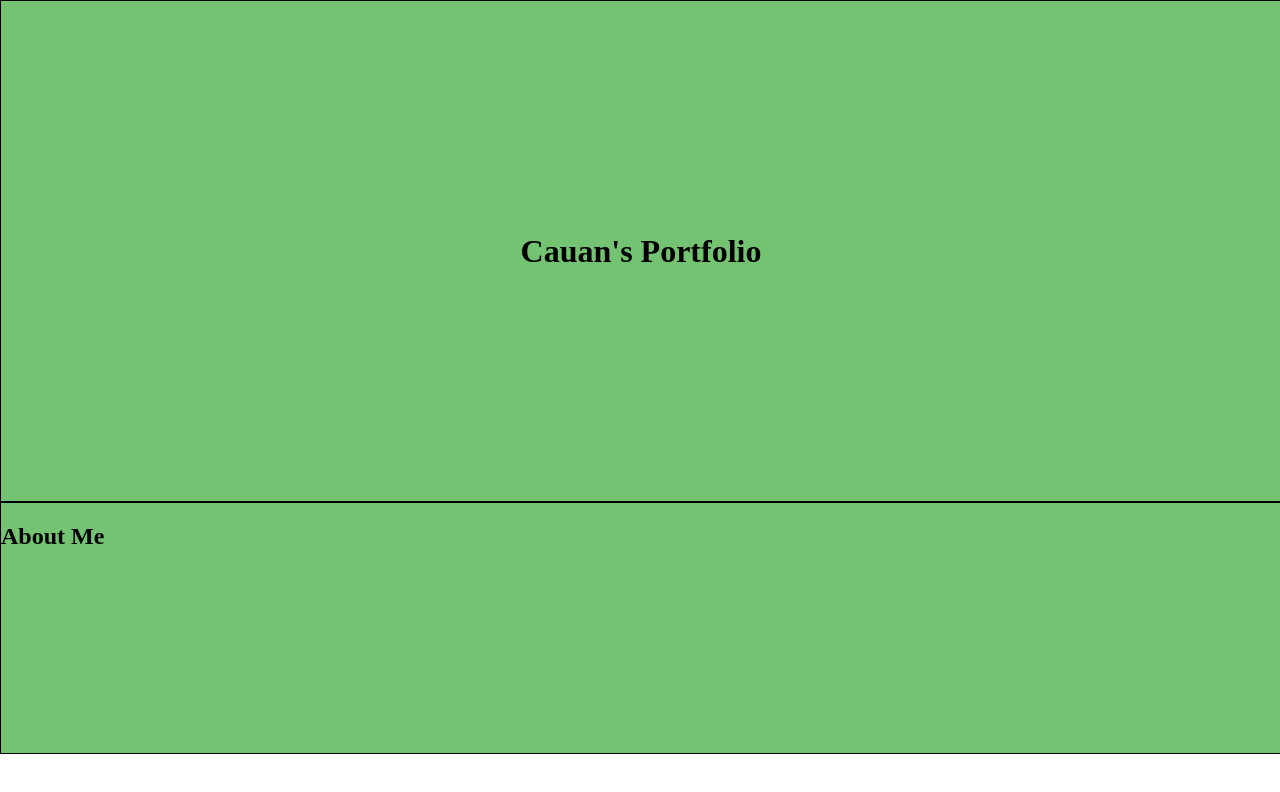
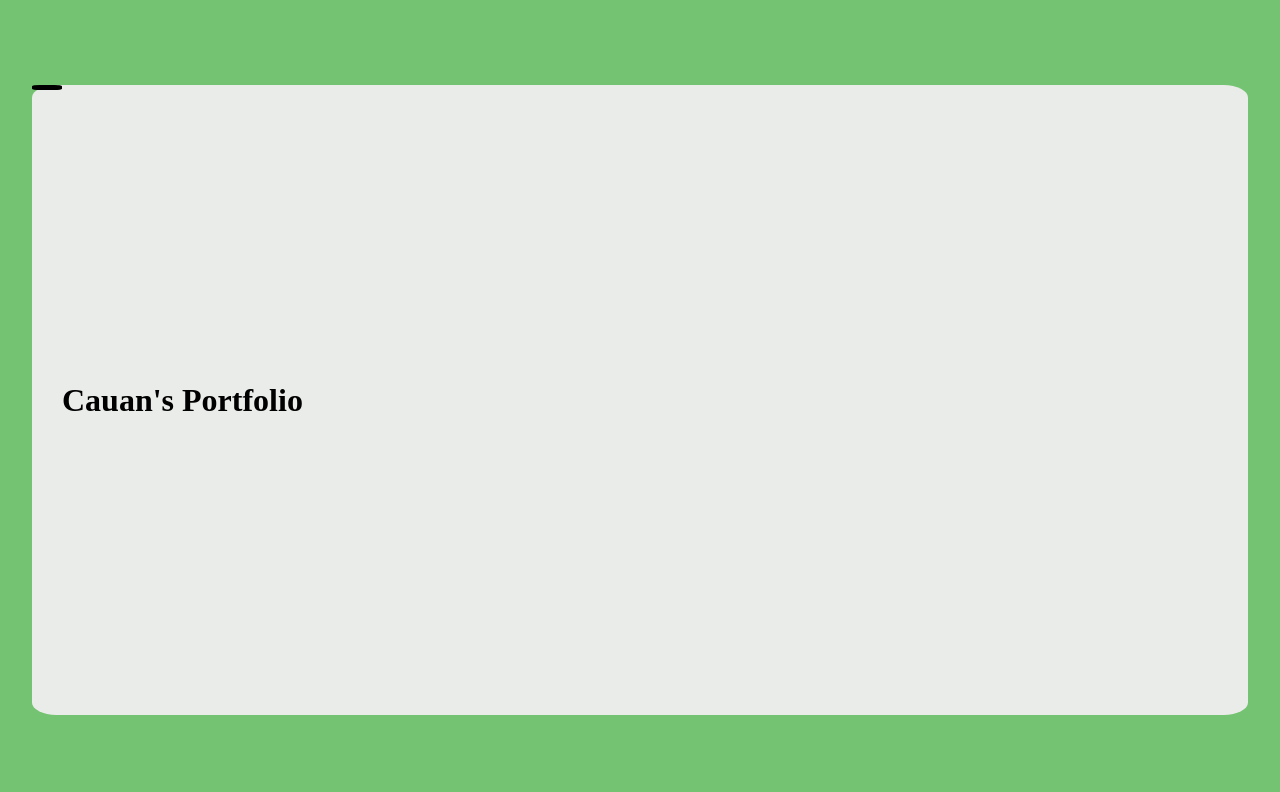
Before and after one commit to idk707/My-Website, a plain HTML site: page index.html in a window 1280 px wide. Drawn offline with Linux system fonts and the light colour scheme.

Commit message:
Work In Progress

```diff
--- a/index.css
+++ b/index.css
@@ -8,20 +8,49 @@ body{
     min-height: 100vh;
 }
 
-.title{
-    border: 1px solid black;
+.title_container{
     display: flex;
     align-items: center;
     justify-content: center;
     background-color:rgb(116, 195, 114);
-    min-height: 500px;
+    min-height: 100vh;
     width: 100%;
+}
+
+.title{
+    border-radius: 2%;
+    display: flex;
+    background-color:rgb(234, 236, 233);
+    min-height: 630px;
+    width: 95%;
 
 }
 
-.about{
-    border: 1px solid black;
+.about_container{
+    display: flex;
+    flex-direction: column;
+    align-items: center;
+    justify-content: center;
     background-color: rgb(116, 195, 114);
     min-height: 250px;
     width: 100%;
 }
+.about{
+    width: 60%;
+    color: black;
+    font-size: 20px;
+    text-align: center;
+}
+
+.menu_container{
+    display: flex;
+    /* min-height: 50px;
+    width: 100%; */
+}
+
+.menu_stick{
+    background-color: black;
+    border-radius: 25%;
+    width: 30px;
+    height: 5px;
+}
--- a/index.html
+++ b/index.html
@@ -7,13 +7,19 @@
     <link rel="stylesheet" href="/index.css">
 </head>
 <body class="total_container">
-    <div class="title">
-        <h1>Cauan's Portfolio</h1>
+    <div class="title_container">
+        <div class="title">
+            <div class="menu_container">
+                <div class="menu_stick"></div>
+            </div>
+            <h1 style="display:flex; align-self: center; justify-self: center;">Cauan's Portfolio</h1>
+        </div>
     </div>
-    <div class="about">
-        <h2> About Me</h2>
-    </div>
-
+<!--
+   <div class="about_container">
+        <h2>About Me</h2>
+        <div class="about">My name is Cauan, I'm a 17 year old student from Brazil. I have a passion for technology and programming, and I'm always eager to learn new things. I enjoy working on projects that challenge me and allow me to grow my skills.</div>
+   </div> -->
     <script src="/index.js"></script>
 </body>
 </html>
```
